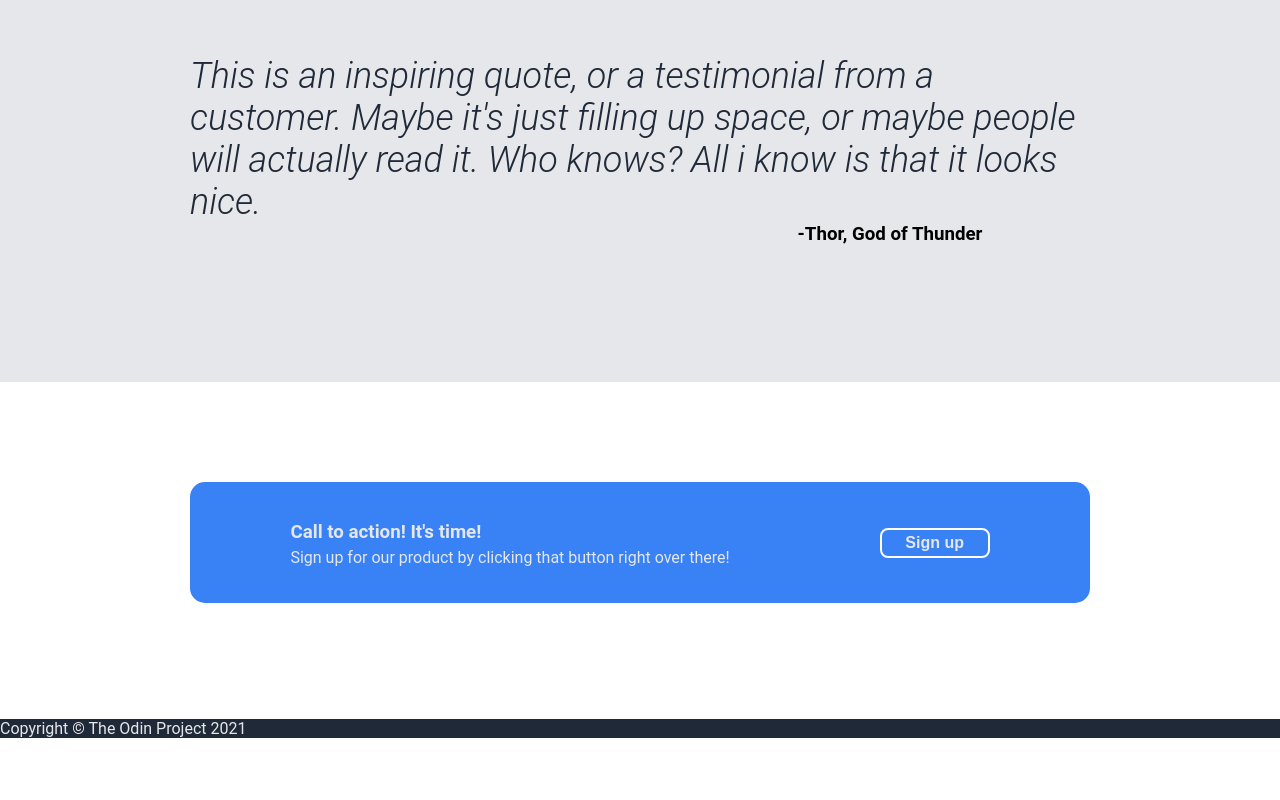
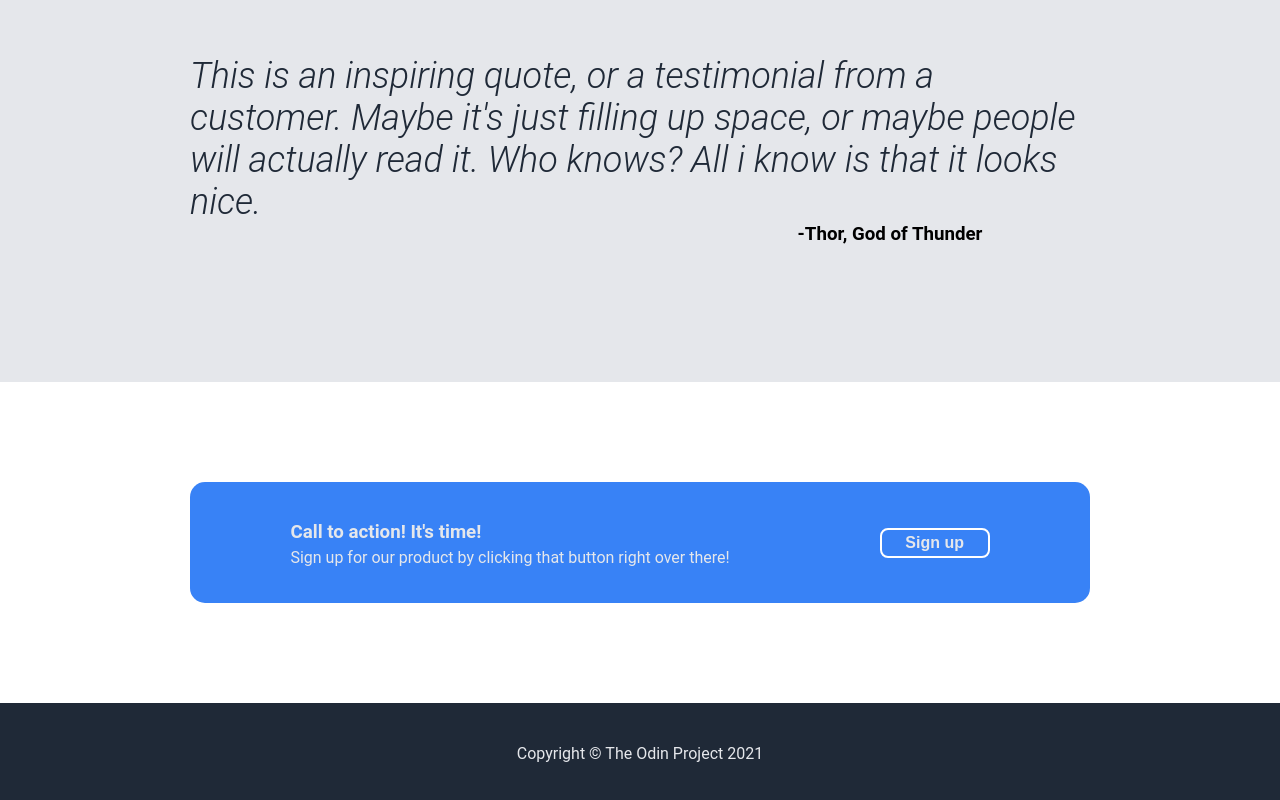
Before and after one commit to notwilliam1/odin-landing-page, a plain HTML site: page index.html in a window 1280 px wide. Shown: the part 1144-1944 px from the top of the page. Before the commit the page ends 1898 px from the top, so only its background shows below. Drawn offline with Linux system fonts and the light colour scheme.

Commit message:
feat: Completed css styling for footer

```diff
--- a/styles.css
+++ b/styles.css
@@ -177,3 +177,12 @@ button, .call_to_action_content {
 .cta_txt p {
     margin-top: 5px;
 }
+
+.footer {
+    display: flex;
+    flex-direction: row;
+    justify-content: center;
+    align-items: center;
+    padding-top: 25px;
+    padding-bottom: 25px;
+}
```
